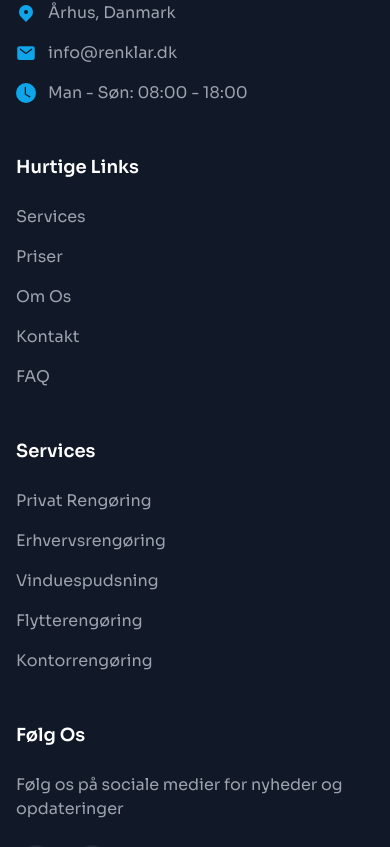
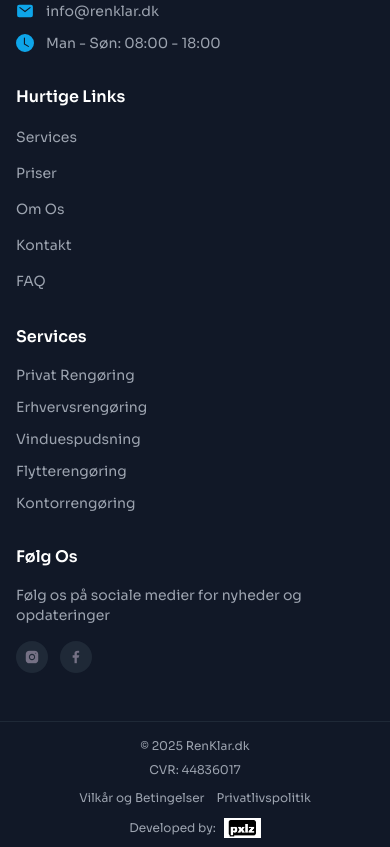
Before and after one commit to Bilel-Rahmouni/renklar.dk_v2, a React (Vite) app: page / in a window 390 px wide. Shown: the part 9237-10084 px from the top of the page. Built offline with nearby package versions, Linux system fonts and the light colour scheme.

Commit message:
first commit

```diff
--- a/src/components/Footer.jsx
+++ b/src/components/Footer.jsx
@@ -9,59 +9,59 @@ const Footer = () => {
   return (
     <footer className="bg-gray-900 text-white">
       {/* Main Footer */}
-      <div className="max-w-7xl mx-auto px-4 py-16">
-        <div className="grid grid-cols-1 md:grid-cols-2 lg:grid-cols-4 gap-12">
+      <div className="max-w-7xl mx-auto px-4 sm:px-6 lg:px-8 py-12 sm:py-16">
+        <div className="grid grid-cols-1 sm:grid-cols-2 lg:grid-cols-4 gap-8 sm:gap-12">
           {/* Company Info */}
-          <div className="space-y-6">
+          <div className="space-y-4 sm:space-y-6">
             <Logo />
-            <p className="text-gray-400 text-sm">
+            <p className="text-gray-400 text-sm sm:text-base">
               Professionel rengøring til private og erhverv i Århus og omegn.
               Vi sætter kvalitet og kundetilfredshed i højsædet.
             </p>
-            <div className="space-y-4">
+            <div className="space-y-3 sm:space-y-4">
               <div className="flex items-center space-x-3 text-gray-400">
-                <HiLocationMarker className="text-xl text-primary-500" />
-                <span>Århus, Danmark</span>
+                <HiLocationMarker className="text-lg sm:text-xl text-primary-500" />
+                <span className="text-sm sm:text-base">Århus, Danmark</span>
               </div>
               <div className="flex items-center space-x-3 text-gray-400">
-                <IoMail className="text-xl text-primary-500" />
-                <a href="mailto:info@renklar.dk" className="hover:text-primary-500 transition-colors">
+                <IoMail className="text-lg sm:text-xl text-primary-500" />
+                <a href="mailto:info@renklar.dk" className="text-sm sm:text-base hover:text-primary-500 transition-colors">
                   info@renklar.dk
                 </a>
               </div>
               <div className="flex items-center space-x-3 text-gray-400">
-                <BsClockFill className="text-xl text-primary-500" />
-                <span>Man - Søn: 08:00 - 18:00</span>
+                <BsClockFill className="text-lg sm:text-xl text-primary-500" />
+                <span className="text-sm sm:text-base">Man - Søn: 08:00 - 18:00</span>
               </div>
             </div>
           </div>
 
           {/* Quick Links */}
           <div>
-            <h3 className="text-lg font-semibold mb-6">Hurtige Links</h3>
-            <ul className="space-y-4">
+            <h3 className="text-base sm:text-lg font-semibold mb-4 sm:mb-6">Hurtige Links</h3>
+            <ul className="space-y-3 sm:space-y-4">
               <li>
-                <a href="#services" className="text-gray-400 hover:text-primary-500 transition-colors">
+                <a href="#services" className="text-sm sm:text-base text-gray-400 hover:text-primary-500 transition-colors">
                   Services
                 </a>
               </li>
               <li>
-                <a href="#pricing" className="text-gray-400 hover:text-primary-500 transition-colors">
+                <a href="#pricing" className="text-sm sm:text-base text-gray-400 hover:text-primary-500 transition-colors">
                   Priser
                 </a>
               </li>
               <li>
-                <a href="#about" className="text-gray-400 hover:text-primary-500 transition-colors">
+                <a href="#about" className="text-sm sm:text-base text-gray-400 hover:text-primary-500 transition-colors">
                   Om Os
                 </a>
               </li>
               <li>
-                <a href="#contact" className="text-gray-400 hover:text-primary-500 transition-colors">
+                <a href="#contact" className="text-sm sm:text-base text-gray-400 hover:text-primary-500 transition-colors">
                   Kontakt
                 </a>
               </li>
               <li>
-                <a href="/faq" className="text-gray-400 hover:text-primary-500 transition-colors">
+                <a href="/faq" className="text-sm sm:text-base text-gray-400 hover:text-primary-500 transition-colors">
                   FAQ
                 </a>
               </li>
@@ -70,23 +70,23 @@ const Footer = () => {
 
           {/* Services */}
           <div>
-            <h3 className="text-lg font-semibold mb-6">Services</h3>
-            <ul className="space-y-4">
-              <li className="text-gray-400">Privat Rengøring</li>
-              <li className="text-gray-400">Erhvervsrengøring</li>
-              <li className="text-gray-400">Vinduespudsning</li>
-              <li className="text-gray-400">Flytterengøring</li>
-              <li className="text-gray-400">Kontorrengøring</li>
+            <h3 className="text-base sm:text-lg font-semibold mb-4 sm:mb-6">Services</h3>
+            <ul className="space-y-3 sm:space-y-4">
+              <li className="text-sm sm:text-base text-gray-400">Privat Rengøring</li>
+              <li className="text-sm sm:text-base text-gray-400">Erhvervsrengøring</li>
+              <li className="text-sm sm:text-base text-gray-400">Vinduespudsning</li>
+              <li className="text-sm sm:text-base text-gray-400">Flytterengøring</li>
+              <li className="text-sm sm:text-base text-gray-400">Kontorrengøring</li>
             </ul>
           </div>
 
           {/* Newsletter */}
           <div>
-            <h3 className="text-lg font-semibold mb-6">Følg Os</h3>
-            <p className="text-gray-400 mb-6">
+            <h3 className="text-base sm:text-lg font-semibold mb-4 sm:mb-6">Følg Os</h3>
+            <p className="text-sm sm:text-base text-gray-400 mb-4 sm:mb-6">
               Følg os på sociale medier for nyheder og opdateringer
             </p>
-            <div className="flex space-x-4">
+            <div className="flex space-x-3 sm:space-x-4">
               {socials.map((item) => (
                 <a
                   key={item.id}
@@ -94,9 +94,9 @@ const Footer = () => {
                   target="_blank"
                   rel="noopener noreferrer"
                   aria-label={item.title}
-                  className="w-10 h-10 bg-gray-800 rounded-full flex items-center justify-center transition-colors hover:bg-primary-500"
+                  className="w-8 h-8 sm:w-10 sm:h-10 bg-gray-800 rounded-full flex items-center justify-center transition-colors hover:bg-primary-500"
                 >
-              <img src={item.iconUrl} width={16} height={16} alt={item.title} />
+                  <img src={item.iconUrl} width={14} height={14} className="sm:w-4 sm:h-4" alt={item.title} />
                 </a>
               ))}
             </div>
@@ -106,13 +106,13 @@ const Footer = () => {
 
       {/* Bottom Bar */}
       <div className="border-t border-gray-800">
-        <div className="max-w-7xl mx-auto px-4 py-6">
-          <div className="flex flex-col md:flex-row justify-between items-center space-y-4 md:space-y-0">
-            <div className="flex items-center space-x-4 text-sm text-gray-400">
+        <div className="max-w-7xl mx-auto px-4 sm:px-6 lg:px-8 py-4 sm:py-6">
+          <div className="flex flex-col sm:flex-row justify-between items-center space-y-3 sm:space-y-0">
+            <div className="flex flex-col sm:flex-row items-center space-y-2 sm:space-y-0 sm:space-x-4 text-xs sm:text-sm text-gray-400">
               <span>© {new Date().getFullYear()} RenKlar.dk</span>
               <span>CVR: 44836017</span>
             </div>
-            <div className="flex items-center space-x-4 text-sm">
+            <div className="flex items-center space-x-3 sm:space-x-4 text-xs sm:text-sm">
               <a href="/terms" className="text-gray-400 hover:text-primary-500 transition-colors">
                 Vilkår og Betingelser
               </a>
@@ -120,7 +120,7 @@ const Footer = () => {
                 Privatlivspolitik
               </a>
             </div>
-            <div className="flex items-center space-x-2 text-sm text-gray-400">
+            <div className="flex items-center space-x-2 text-xs sm:text-sm text-gray-400">
               <span>Developed by:</span>
               <a
                 href="https://pxlzstudio.com"
@@ -128,7 +128,7 @@ const Footer = () => {
                 rel="noopener noreferrer"
                 className="hover:opacity-80 transition-opacity"
               >
-                <img src={PXLZLogo} alt="PXLZ Logo" className="h-6" />
+                <img src={PXLZLogo} alt="PXLZ Logo" className="h-5 sm:h-6" />
               </a>
             </div>
           </div>
```
Lines whose indentation alone changed are shown as unchanged.
